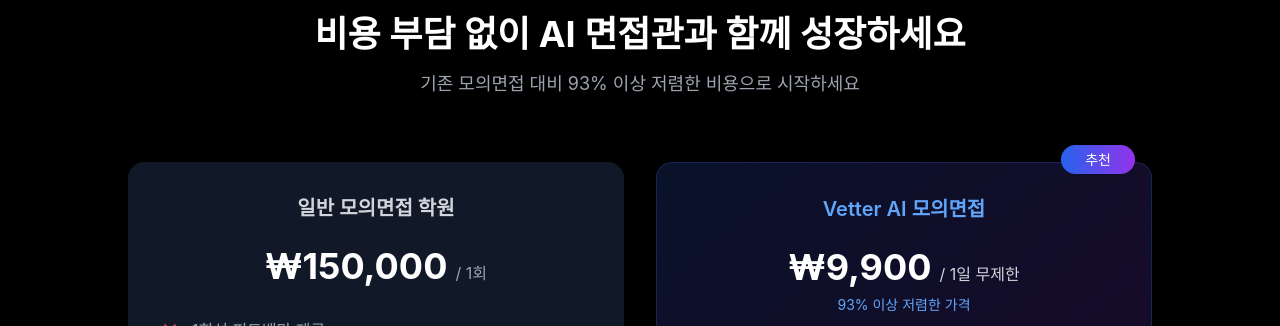
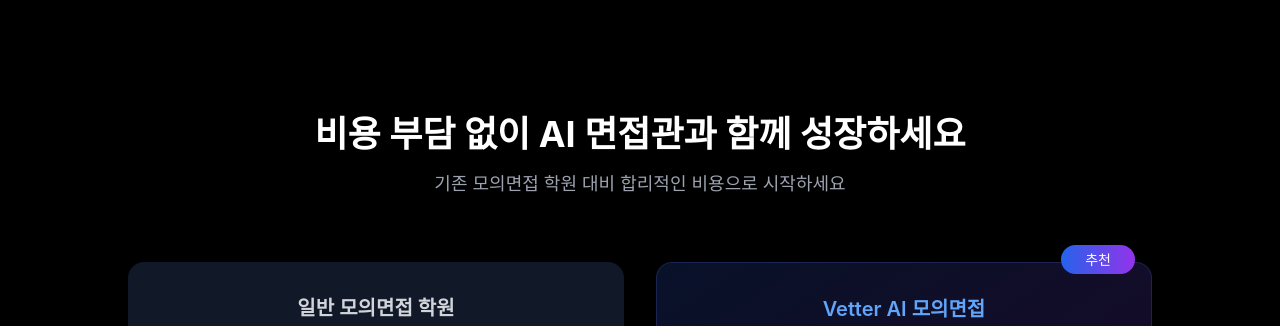
Before and after one commit to JJJiL0ng/vetterPage, a Next.js app: page / in a window 1280 px wide. Shown: the part 3142-3468 px from the top of the page. Built offline with nearby package versions, Linux system fonts and the light colour scheme; no server answers.

Commit message:
add ex photo

```diff
--- a/app/comparison.js
+++ b/app/comparison.js
@@ -11,7 +11,7 @@
             <span className="block sm:inline">AI 면접관과 함께 성장하세요</span>
           </h2>
           <p className="text-gray-400 text-lg">
-            기존 모의면접 대비 93% 이상 저렴한 비용으로 시작하세요
+            기존 모의면접 학원 대비 합리적인 비용으로 시작하세요
           </p>
         </div>
 
@@ -59,10 +59,10 @@
             <div className="text-center">
               <h3 className="text-xl font-semibold text-blue-400 mb-6">Vetter AI 모의면접</h3>
               <div className="mb-2">
-                <span className="text-4xl font-bold">₩9,900</span>
+                <span className="text-4xl font-bold">₩19,800</span>
                 <span className="text-gray-300 ml-2">/ 1일 무제한</span>
               </div>
-              <p className="text-blue-400 text-sm mb-8">93% 이상 저렴한 가격</p>
+              <p className="text-blue-400 text-sm mb-8">합리적인 가격</p>
 
               <div className="space-y-4">
                 <div className="flex items-center text-gray-200">
@@ -84,10 +84,6 @@
                   분석 자료 무기한 보관
                 </div>
               </div>
-
-              <button className="mt-8 bg-gradient-to-r from-blue-600 to-purple-600 text-white px-8 py-4 rounded-full text-lg transition-all transform hover:scale-105 hover:shadow-lg w-full">
-                지금 바로 시작하기
-              </button>
             </div>
           </div>
         </div>
--- a/app/vetterFeature.js
+++ b/app/vetterFeature.js
@@ -60,7 +60,7 @@
       description: "입사 희망 기업을 선택하고 자기소개서를 입력하거나 파일을 첨부하세요.",
       icon: <Upload className="w-12 h-12 mb-6 text-blue-400" />,
       detail: "AI가 귀하의 자기소개서를 철저히 분석하여 맞춤형 면접을 준비합니다.",
-      image: "/images/feature1.png",
+      image: "/featureEx1.png",
       alt: "자기소개서 분석 화면"
     },
     {
@@ -68,7 +68,7 @@
       description: "AI가 기업 특성과 자기소개서를 바탕으로 예상 질문을 생성합니다.",
       icon: <Building2 className="w-12 h-12 mb-6 text-purple-400" />,
       detail: "실제 면접에서 나올 수 있는 날카로운 질문들로 완벽하게 준비하세요.",
-      image: "/images/feature2.png",
+      image: "/featureEx1.png",
       alt: "맞춤형 질문 생성 화면"
     },
     {
@@ -113,7 +113,7 @@
         >
           {/* Image Carousel */}
           <div className="mb-1">
-            <div className="relative h-[450px] sm:h-[650px] w-full rounded-xl overflow-hidden">
+            <div className="relative h-[525px] sm:h-[750px] w-[350px] sm:w-[500px] mx-auto rounded-xl overflow-hidden">
               <div className="sm:hidden absolute inset-y-0 right-0 w-12 bg-gradient-to-l from-black/20 to-transparent z-10" />
               <div className="sm:hidden absolute inset-y-0 left-0 w-12 bg-gradient-to-r from-black/20 to-transparent z-10" />
 
```
Also changed, not shown: public/featureEx1.png (added).
